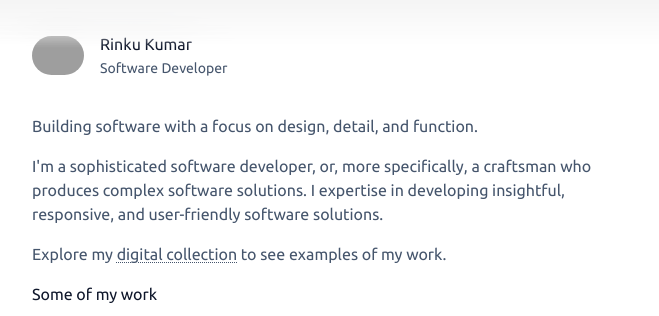
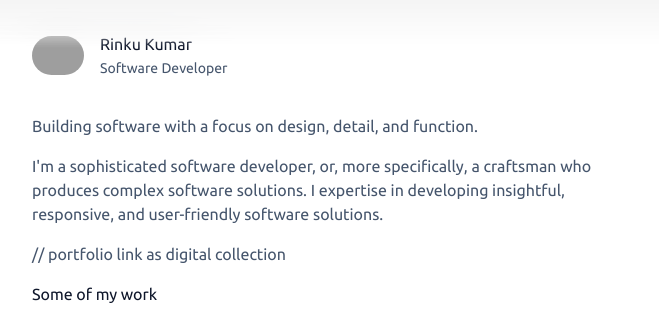
Before and after one commit to kumar-rinku0/next-portfolio, a Next.js app: page / in a window 1280 px wide. Shown: the top 316 px of the page, without its empty margins (304-963 px from the left). Built offline with nearby package versions, Linux system fonts and the light colour scheme; grey boxes are pictures that could not be loaded.

Commit message:
potfolio digital collection link removed

```diff
--- a/app/page.tsx
+++ b/app/page.tsx
@@ -48,7 +48,8 @@ export default function Home() {
               developing insightful, responsive, and user-friendly software
               solutions.
             </p>
-            <p>
+            // portfolio link as digital collection
+            {/* <p>
               Explore my&nbsp;
               <a
                 href={generalData.portfolio}
@@ -59,7 +60,7 @@ export default function Home() {
                 digital collection
               </a>
               &nbsp;to see examples of my work.
-            </p>
+            </p> */}
           </div>
           <div className="my-4">
             <h3 className="mb-2 text-slate-900 dark:text-slate-100">
```
